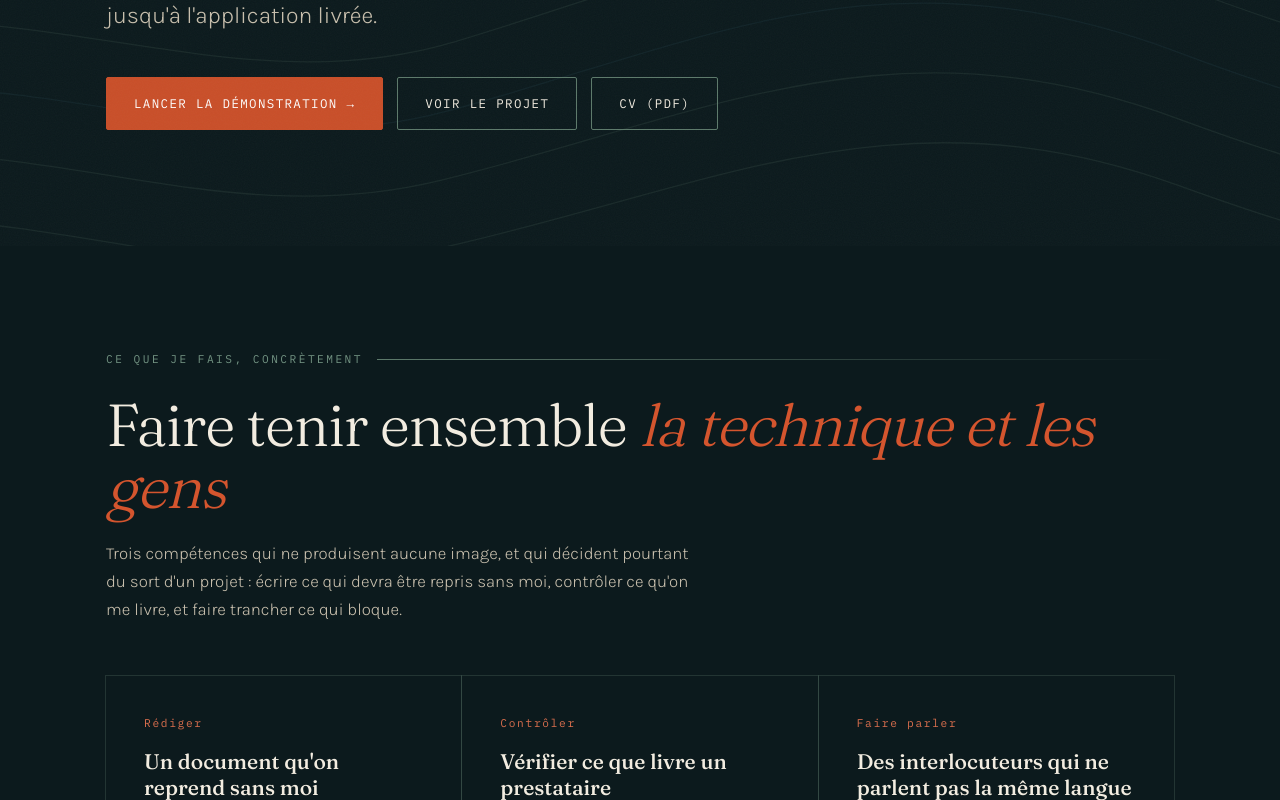
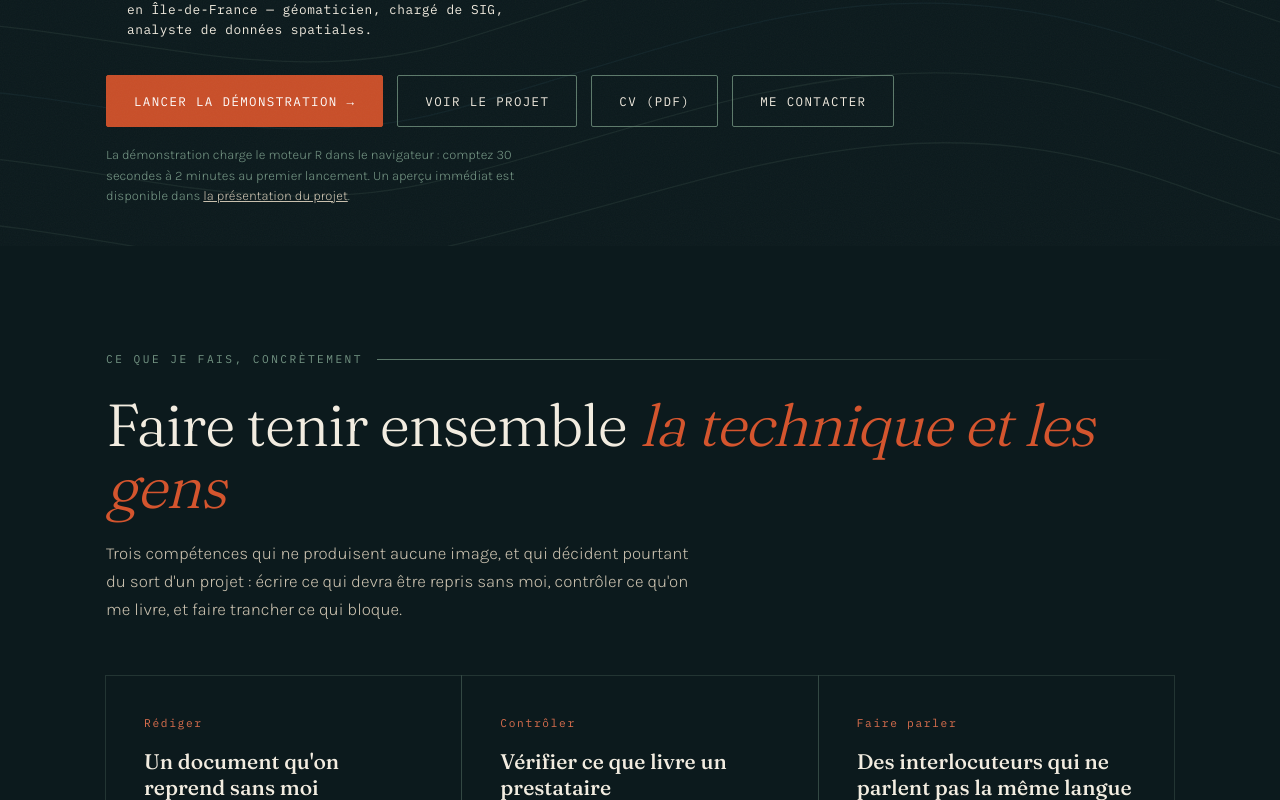
Before and after one commit to PaulCrozatier/paulcrozatier.github.io, a plain HTML site: page index.html in a window 1280 px wide. Shown: the part 554-1354 px from the top of the page. Drawn offline with Linux system fonts and the light colour scheme.

Commit message:
feat: disponibilite et contact en tete de page, note de chargement de la demo
Ajoute Shiny et SQL a la grille des outils et precise le stage
(Montreuil, R/Shiny, mise en production, passation).

Co-Authored-By: claude-flow <ruv@ruv.net>

```diff
--- a/index.html
+++ b/index.html
@@ -87,7 +87,18 @@ h1 em{font-style:italic;font-weight:500;color:var(--accent)}
   margin-top:32px;line-height:1.5;
   animation:monte 1s cubic-bezier(.2,.7,.3,1) .22s both;
 }
-.hero-liens{display:flex;gap:14px;flex-wrap:wrap;margin-top:44px;
+.dispo{
+  display:flex;align-items:baseline;gap:12px;max-width:52ch;margin-top:22px;
+  font-family:var(--mono);font-size:.8rem;letter-spacing:.04em;line-height:1.6;color:var(--papier);
+  animation:monte 1s cubic-bezier(.2,.7,.3,1) .28s both;
+}
+.dispo-point{flex:none;width:9px;height:9px;border-radius:50%;background:var(--accent);transform:translateY(-1px)}
+.note-demo{
+  max-width:60ch;margin-top:18px;font-size:.82rem;line-height:1.55;color:var(--trait-texte);
+  animation:monte 1s cubic-bezier(.2,.7,.3,1) .4s both;
+}
+.note-demo a{color:var(--papier-doux)}
+.hero-liens{display:flex;gap:14px;flex-wrap:wrap;margin-top:34px;
   animation:monte 1s cubic-bezier(.2,.7,.3,1) .34s both}
 .bouton{
   display:inline-flex;align-items:center;gap:11px;padding:15px 27px;
@@ -336,11 +347,14 @@ footer{padding:clamp(64px,9vh,110px) 0 46px;border-top:1px solid rgba(93,122,107
     <p class="coord">48.8566° N &nbsp;·&nbsp; 2.3522° E &nbsp;·&nbsp; Île-de-France</p>
     <h1>Paul<br>Crozatier<em>.</em></h1>
     <p class="sous-titre">Géomaticien junior. Je conçois des <strong>outils cartographiques</strong> et je mène des <strong>études territoriales fondées sur données</strong> — du diagnostic et de l'enquête jusqu'à l'application livrée.</p>
+    <p class="dispo"><span class="dispo-point" aria-hidden="true"></span>Disponible immédiatement pour un premier poste en Île-de-France — géomaticien, chargé de SIG, analyste de données spatiales.</p>
     <nav class="hero-liens">
       <a class="bouton bouton--plein" href="./demo/">Lancer la démonstration →</a>
       <a class="bouton bouton--vide" href="#projet">Voir le projet</a>
       <a class="bouton bouton--vide" href="./assets/cv-paul-crozatier.pdf" type="application/pdf">CV (PDF)</a>
+      <a class="bouton bouton--vide" href="mailto:paul.crozatier@outlook.com">Me contacter</a>
     </nav>
+    <p class="note-demo">La démonstration charge le moteur R dans le navigateur : comptez 30 secondes à 2 minutes au premier lancement. Un aperçu immédiat est disponible dans <a href="#projet">la présentation du projet</a>.</p>
   </div>
 </header>
 
@@ -561,10 +575,11 @@ footer{padding:clamp(64px,9vh,110px) 0 46px;border-top:1px solid rgba(93,122,107
       <div class="outil" style="--ic:url('./assets/logos/arcgis.svg')"><i class="marque"></i><span>ArcGIS Pro</span></div>
       <div class="outil" style="--ic:url('./assets/logos/r.svg')"><i class="marque"></i><span>R</span></div>
       <div class="outil" style="--ic:url('./assets/logos/rstudio.svg')"><i class="marque"></i><span>RStudio</span></div>
+      <div class="outil" style="--ic:url('./assets/logos/r.svg')"><i class="marque"></i><span>Shiny</span></div>
       <div class="outil" style="--ic:url('./assets/logos/python.svg')"><i class="marque"></i><span>Python</span></div>
       <div class="outil" style="--ic:url('./assets/logos/pandas.svg')"><i class="marque"></i><span>pandas</span></div>
       <div class="outil" style="--ic:url('./assets/logos/geopandas.svg')"><i class="marque"></i><span>GeoPandas</span></div>
-      <div class="outil" style="--ic:url('./assets/logos/postgresql.svg')"><i class="marque"></i><span>PostGIS</span></div>
+      <div class="outil" style="--ic:url('./assets/logos/postgresql.svg')"><i class="marque"></i><span>SQL / PostGIS</span></div>
       <div class="outil" style="--ic:url('./assets/logos/leaflet.svg')"><i class="marque"></i><span>Leaflet</span></div>
       <div class="outil" style="--ic:url('./assets/logos/javascript.svg')"><i class="marque"></i><span>JavaScript</span></div>
       <div class="outil" style="--ic:url('./assets/logos/html5.svg')"><i class="marque"></i><span>HTML / CSS</span></div>
@@ -593,8 +608,8 @@ footer{padding:clamp(64px,9vh,110px) 0 46px;border-top:1px solid rgba(93,122,107
         <div class="date">Mars — Juillet 2026</div>
         <div>
           <h3>Stagiaire géomaticien — géovisualisation &amp; données territoriales</h3>
-          <p class="lieu">Réseau AMAP Île-de-France</p>
-          <p>Conduite de besoins auprès des équipes, collecte et structuration de données multi-sources sur 370 groupes et 400 fermes à l'échelle régionale, co-conception de l'architecture de base de données, développement de l'interface cartographique interactive.</p>
+          <p class="lieu">Réseau AMAP Île-de-France — Montreuil (93)</p>
+          <p>Conduite de besoins auprès des équipes, collecte et structuration de données multi-sources sur 370 groupes et 400 fermes à l'échelle régionale, co-conception de l'architecture de base de données, développement et mise en production d'une application cartographique interactive en R/Shiny, puis documentation de reprise et passation.</p>
         </div>
       </article>
       <article class="poste">
```
